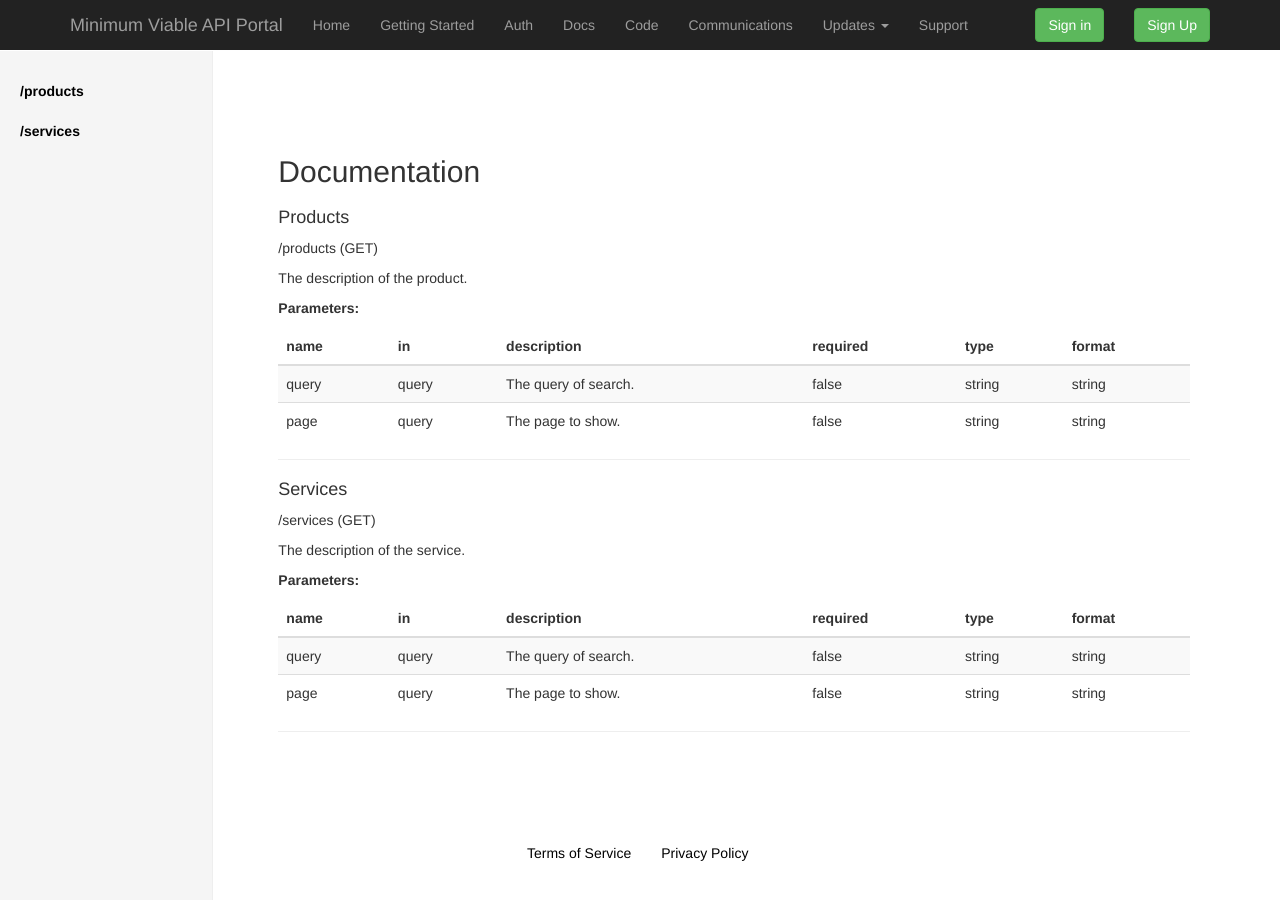
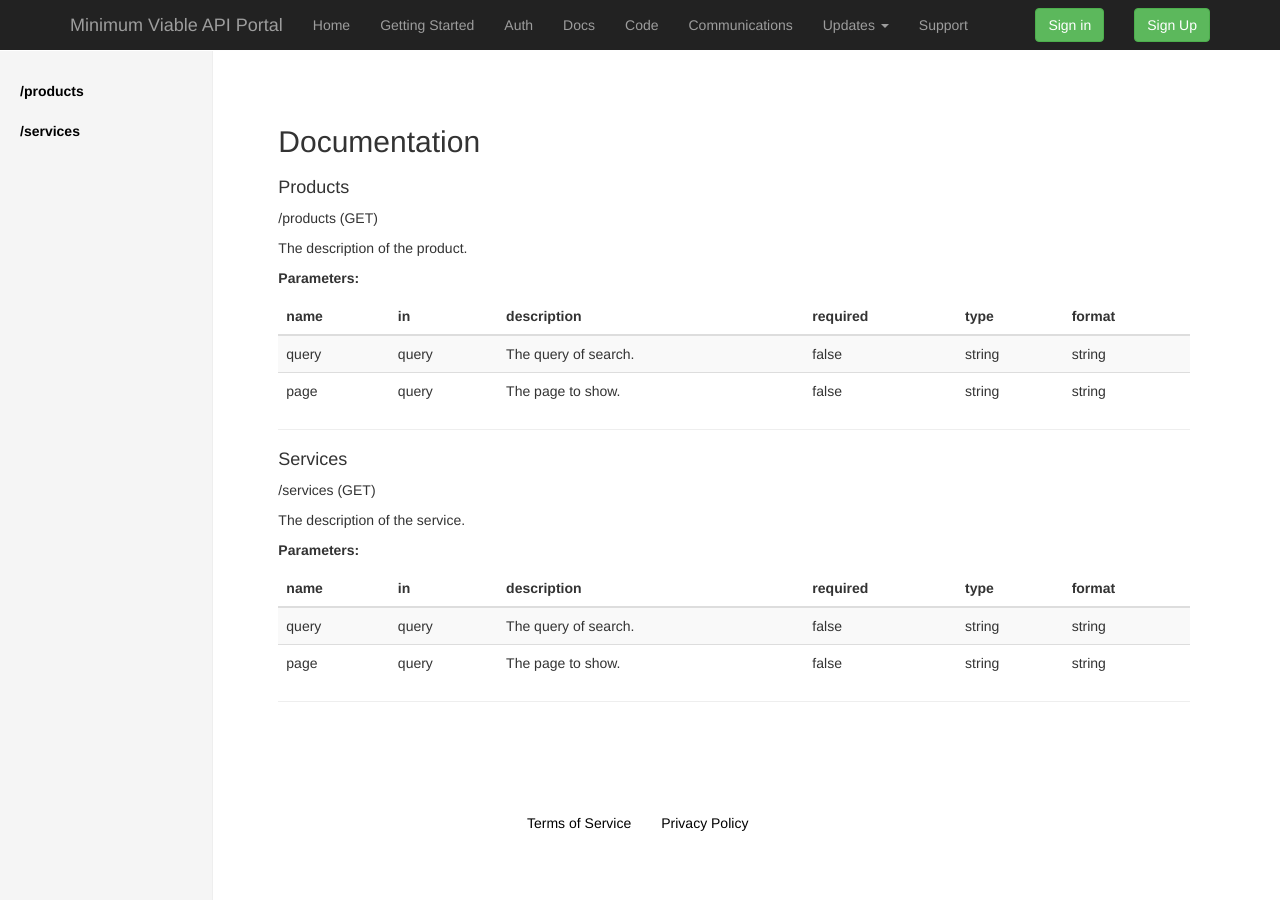
Before and after one commit to api-evangelist/portal-minimum, a Jekyll site: the page built from documentation/index.html, in a window 1280 px wide. Built offline with Jekyll 4.4.1, drawn with Linux system fonts in a browser that asks for light colours.

Commit message:
damn css

```diff
--- a/documentation/index.html
+++ b/documentation/index.html
@@ -18,9 +18,9 @@ title: '{{ site.documentation.title }}'
 
      </div>
 
-     <div class="col-sm-9 col-sm-offset-3 col-md-10 col-md-offset-2" style="margin-top: 5px; padding-top: 5px;">
+     <div class="col-sm-9 col-sm-offset-3 col-md-10 col-md-offset-2" style="margin-top: 0px; padding-top: 0px;">
 
-       <h2>Documentation</h2>
+       <h2 style="padding-top: 0px; margin-top: 0px;">Documentation</h2>
        <div class="table-responsive">
 
          {% for path in site.api.paths limit:25 %}
```
